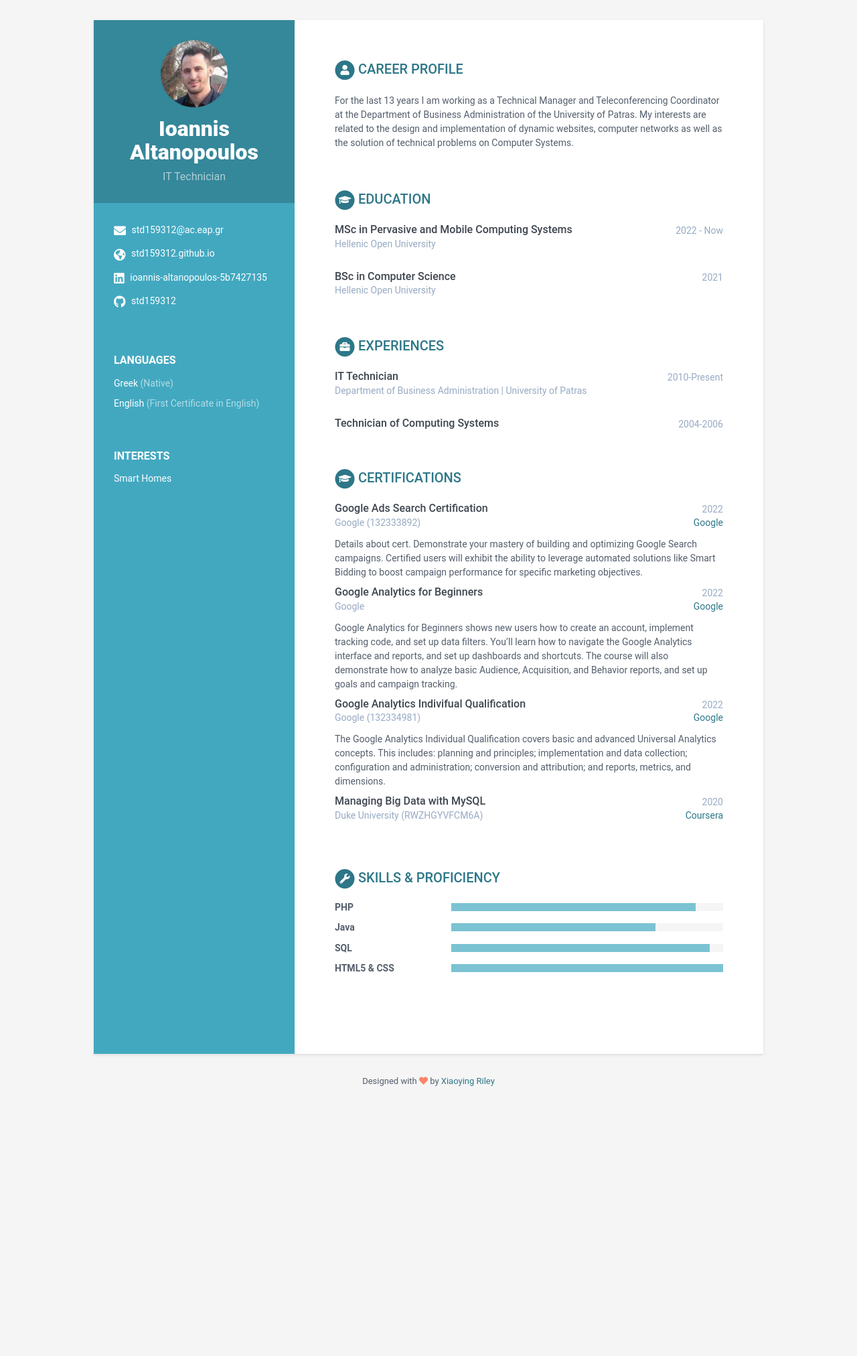
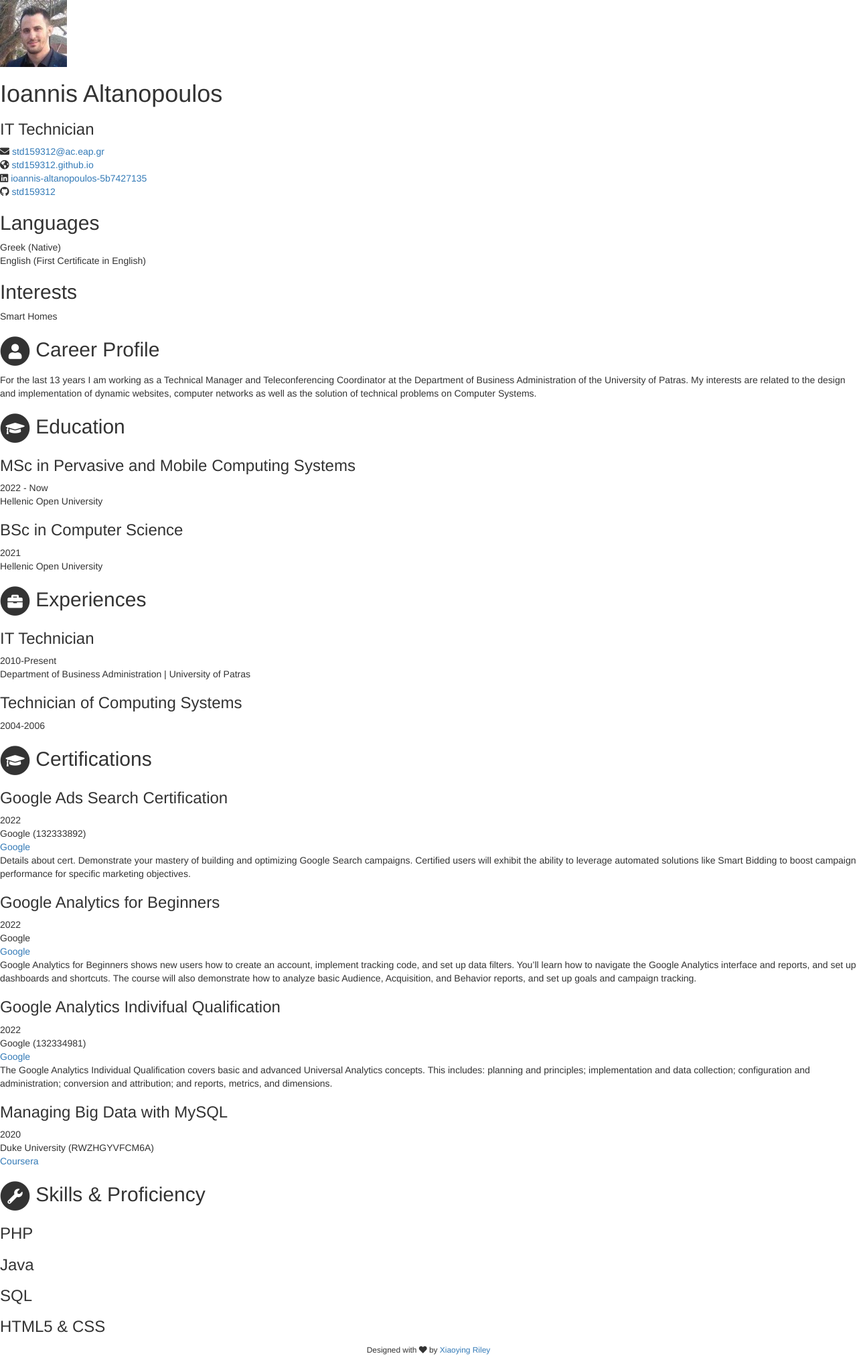
Before and after one commit to std159312/std159312.github.io, a Jekyll site: the page built from index.html, in a window 1280 px wide. Shown: the whole page at 67% size. Built offline with Jekyll 4.4.1, drawn with Linux system fonts in a browser that asks for light colours; before the commit the page ends 1655 px from its top, so only the background shows below that.

Commit message:
Initial commit

```diff
--- a/assets/css/main.scss
+++ b/assets/css/main.scss
@@ -15,4 +15,3 @@
 {% endif %}
 
 @import "skins/{{ site.theme_skin | default: 'ceramic' }}"; // skin
-@import "default"; // main partials
```
